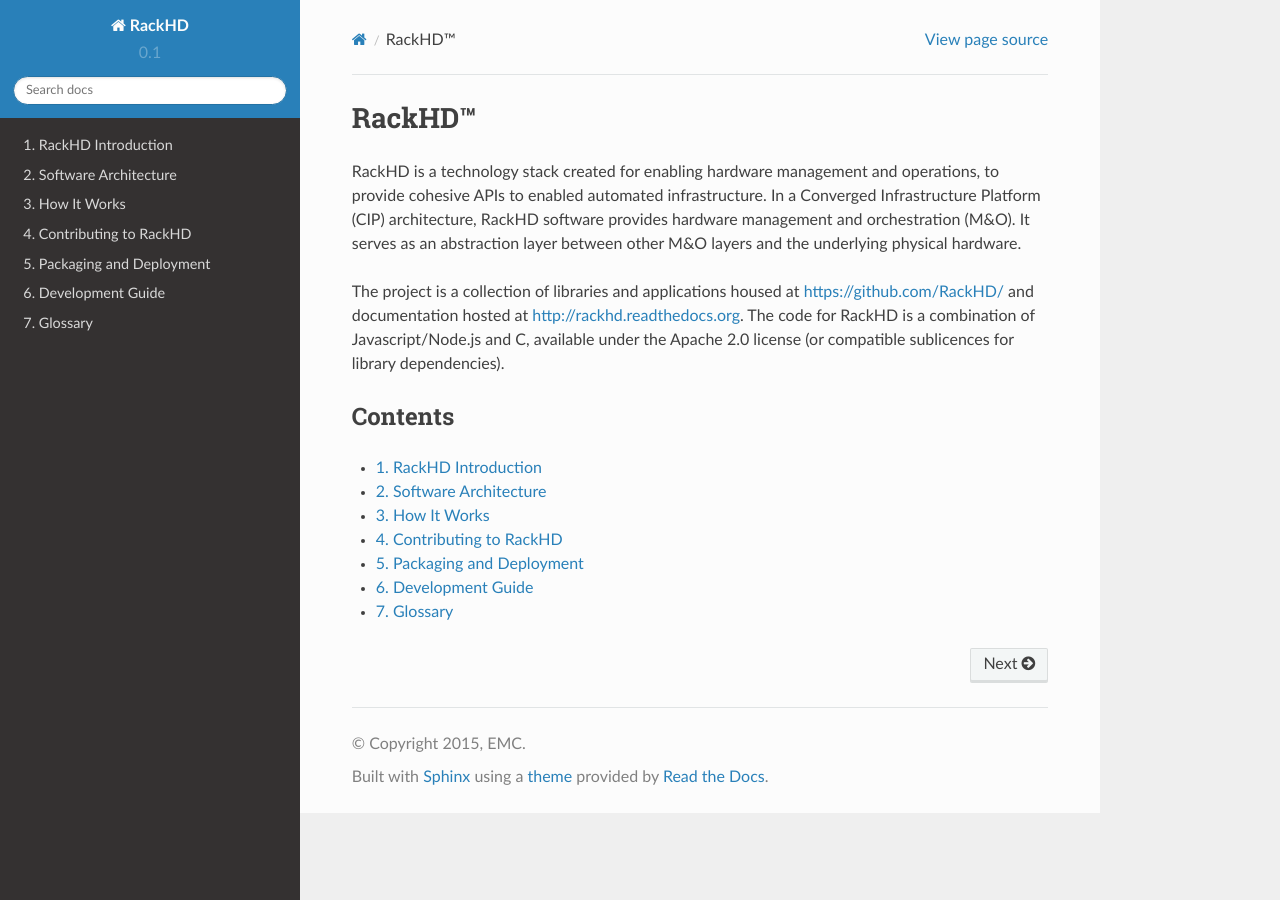
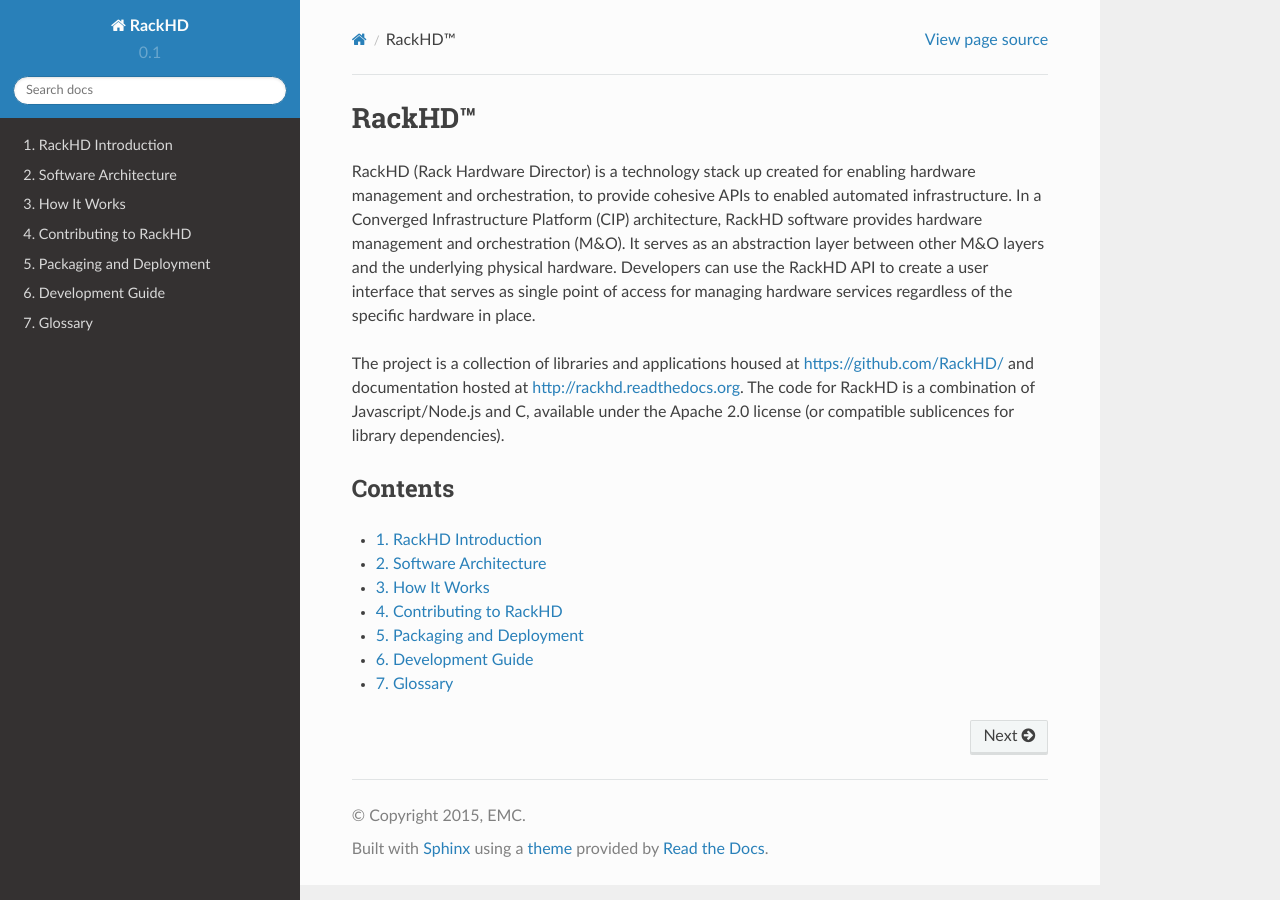
Before and after one commit to RackHD/docs, a Sphinx documentation site: the page built from docs/index.rst, in a window 1280 px wide. Built offline with Sphinx 7.4.7 and the Read the Docs theme 2.0.0, drawn with Linux system fonts in a browser that asks for light colours.

Commit message:
updated intro to match emccode

```diff
--- a/docs/index.rst
+++ b/docs/index.rst
@@ -6,11 +6,13 @@
 RackHD™
 ==========
 
-RackHD is a technology stack created for enabling hardware management and operations,
-to provide cohesive APIs to enabled automated infrastructure. In a Converged Infrastructure
-Platform (CIP) architecture, RackHD software provides hardware management and orchestration
-(M&O). It serves as an abstraction layer between other M&O layers and the underlying
-physical hardware.
+RackHD (Rack Hardware Director) is a technology stack up created for enabling hardware
+management and orchestration, to provide cohesive APIs to enabled automated infrastructure.
+In a Converged Infrastructure Platform (CIP) architecture, RackHD software provides hardware
+management and orchestration (M&O). It serves as an abstraction layer between other M&O layers
+and the underlying physical hardware. Developers can use the RackHD API to create a user
+interface that serves as single point of access for managing hardware services regardless of
+the specific hardware in place.
 
 The project is a collection of libraries and applications housed at https://github.com/RackHD/
 and documentation hosted at http://rackhd.readthedocs.org. The code for RackHD is a combination
```
